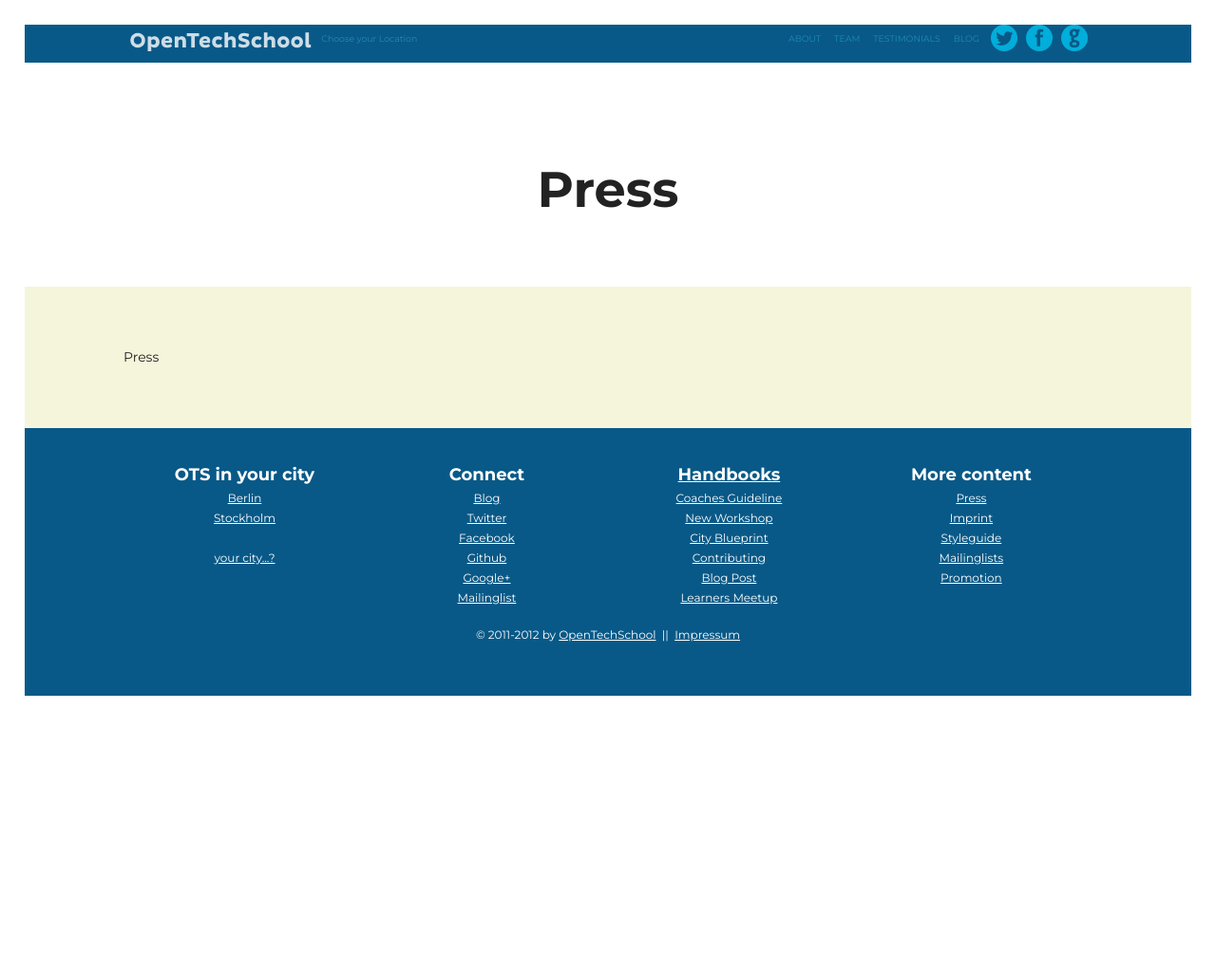
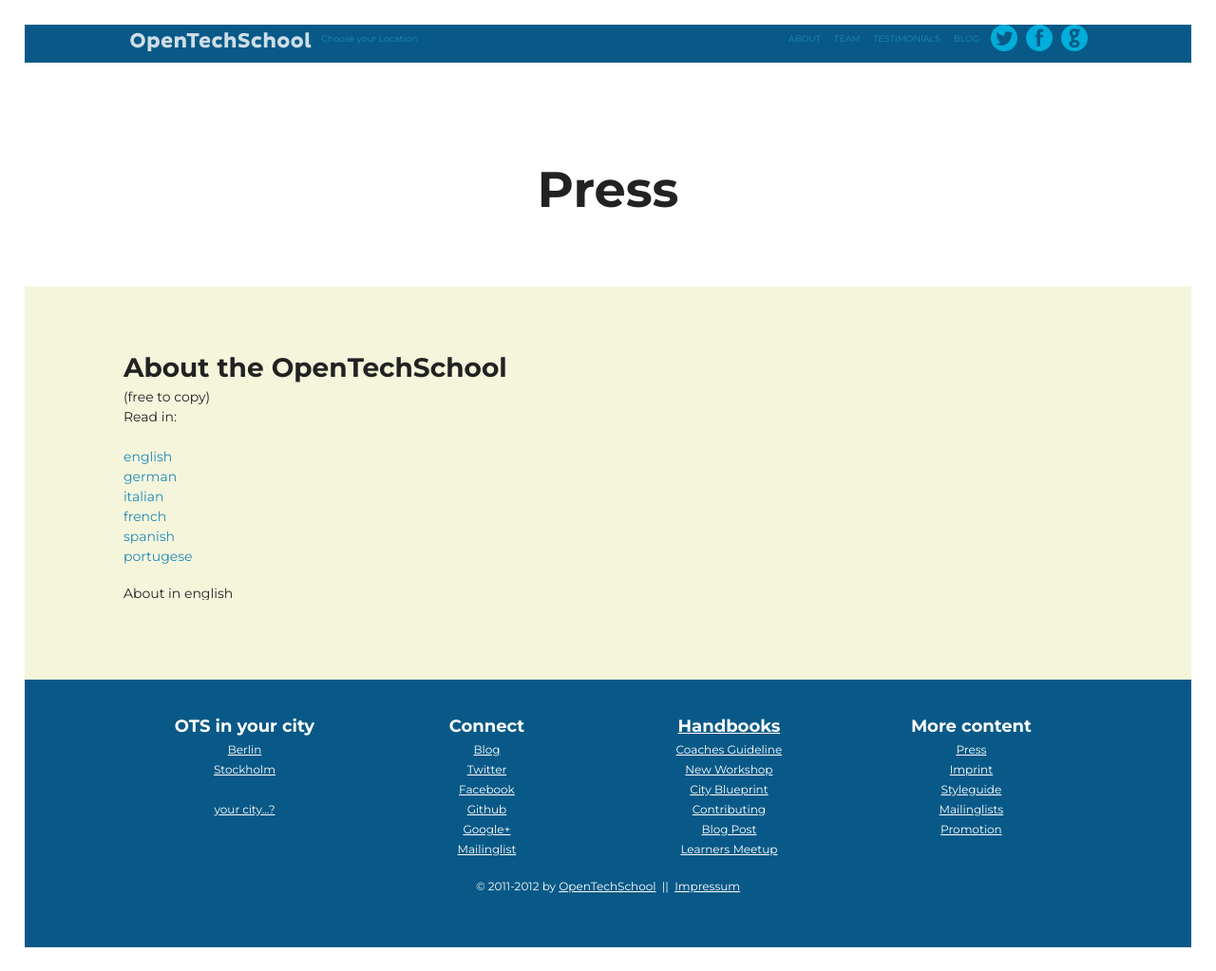
Before and after one commit to OpenTechSchool/www.opentechschool.org, a Jekyll site: the page built from press.html, in a window 1280 px wide. Shown: the whole page at 95% size. Built offline with Jekyll 4.4.1, drawn with Linux system fonts in a browser that asks for light colours; nearby versions of some CDN libraries; before the commit the page ends 900 px from its top, so only the background shows below that.

Commit message:
add language switching about selector. refs #23 and #35

```diff
--- a/press.html
+++ b/press.html
@@ -4,4 +4,55 @@
 ---
 
 
-Press
+<section id="about">
+	<h2>About the OpenTechSchool</h2>
+	<span>(free to copy)</span>
+	<p>Read in:
+		<!-- FIXME: make this inline -->
+		<ul id="js-lang-selector">
+			<li><a href="#js-about-eng" class="active">english</a></li>
+			<li><a href="#js-about-de">german</a></li>
+			<li><a href="#js-about-it">italian</a></li>
+			<li><a href="#js-about-fr">french</a></li>
+			<li><a href="#js-about-es">spanish</a></li>
+			<li><a href="#js-about-po">portugese</a></li>
+		</ul>
+	</p>
+	<div class="carousel">
+		<div class="carousel-inner">
+			<div class="item active" id="js-about-eng">
+				About in english
+			</div>
+			<div class="item" id="js-about-de">
+				Über in Deutsch
+			</div>
+			<div class="item" id="js-about-it">
+				Italiano
+			</div>
+			<div class="item" id="js-about-fr">
+				Français
+			</div>
+			<div class="item" id="js-about-es">
+				español
+			</div>
+			<div class="item" id="js-about-po">
+				portugese
+			</div>
+		</div>
+	</div>
+</section>
+
+<script>
+	$(function() {
+		$('#js-lang-selector li a').click(function() {
+			var $me = $(this),
+					href = $me.attr("href"),
+					$target = $(href);
+			$me.parent().siblings().removeClass("active");
+			$me.parent().addClass("active");
+
+			$target.addClass("active").siblings().removeClass("active");
+			return false;
+		});
+	});
+</script>
```
